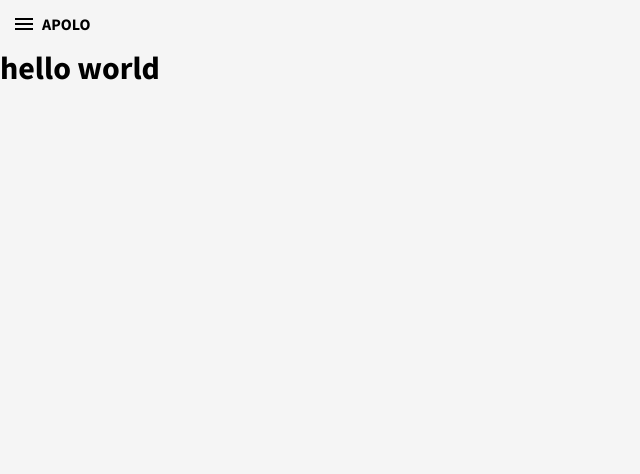
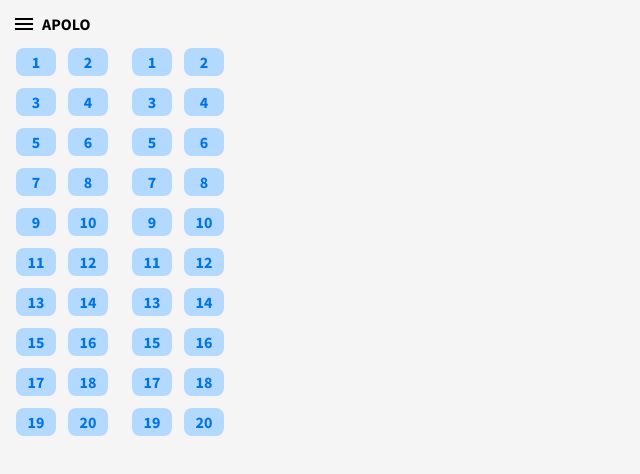
Before and after one commit to jeffersonmejia/apolo, a Next.js app: page / in a window 1280 px wide. Both pictures are taken after typing "Sample", "Sample123" into the empty fields and a click on the button "Ingresar". Shown: the top 474 px of the page, without its empty margins (0-640 px from the left). Built offline with nearby package versions, Linux system fonts and the light colour scheme.

Commit message:
add dropdown anim & seats style

```diff
--- a/src/components/main/index.module.css
+++ b/src/components/main/index.module.css
@@ -1,5 +1,5 @@
 .main {
-	padding-top: var(--navbar-height);
+	padding: var(--navbar-height) 16px 0 16px;
 	display: grid;
 	grid-template-columns: repeat(auto-fill, minmax(200px, auto));
 }
--- a/src/components/panel_aside/index.module.css
+++ b/src/components/panel_aside/index.module.css
@@ -1,11 +1,33 @@
+@keyframes opacity {
+	from {
+		opacity: 0;
+	}
+	to {
+		opacity: 1;
+	}
+}
+
+.aside {
+	margin-bottom: 16px;
+	animation: opacity 0.3s ease-in-out;
+}
+.aside ul {
+	display: flex;
+	flex-direction: column;
+	gap: 4px;
+}
 .aside li {
 	list-style: none;
 	font-weight: bold;
 	border-radius: var(--border-radius);
 	color: var(--aside-color);
 	padding: 12px;
+	transition: background-color 0.3s ease-in-out;
+	cursor: pointer;
 }
-
+.aside li:hover {
+	background-color: var(--aside-active);
+}
 aside .asideActive {
 	background-color: var(--aside-active);
 	color: var(--aside-active-color);
--- a/src/components/panel_ticket/index.js
+++ b/src/components/panel_ticket/index.js
@@ -1,7 +1,9 @@
+import { PanelTicketBus } from "../panel_ticket_bus";
+
 export function PanelTicket() {
 	return (
 		<>
-			<h1>hello world</h1>
+			<PanelTicketBus></PanelTicketBus>
 		</>
 	);
 }
--- /dev/null
+++ b/src/components/panel_ticket_bus/index.js
@@ -0,0 +1,11 @@
+import styles from "./index.module.css";
+import { PanelTicketBusSeats } from "../panel_ticket_bus_seats";
+
+export function PanelTicketBus() {
+	return (
+		<div className={styles.bus}>
+			<PanelTicketBusSeats />
+			<PanelTicketBusSeats />
+		</div>
+	);
+}
--- /dev/null
+++ b/src/components/panel_ticket_bus/index.module.css
@@ -0,0 +1,5 @@
+.bus {
+	display: grid;
+	grid-template-columns: repeat(2, 1fr);
+	gap: 24px;
+}
--- /dev/null
+++ b/src/components/panel_ticket_bus_seats/index.js
@@ -0,0 +1,13 @@
+import styles from "./index.module.css";
+
+export function PanelTicketBusSeats() {
+	const MAX_SEATS = 20,
+		seatElements = [];
+	const renderSeats = (() => {
+		for (let i = 1; i <= MAX_SEATS; i++) {
+			seatElements.push(<span key={i}>{i}</span>);
+		}
+	})();
+
+	return <div className={styles.seats}>{seatElements}</div>;
+}
--- /dev/null
+++ b/src/components/panel_ticket_bus_seats/index.module.css
@@ -0,0 +1,15 @@
+.seats {
+	display: grid;
+	grid-template-columns: repeat(2, 1fr);
+	gap: 12px;
+}
+
+.seats span {
+	background-color: var(--seat-bg);
+	color: var(--seat-fg);
+	font-weight: bold;
+	border-radius: var(--border-radius);
+	text-align: center;
+	padding: 4px 0;
+	cursor: pointer;
+}
--- a/src/styles/globals.css
+++ b/src/styles/globals.css
@@ -22,6 +22,9 @@
 	--aside-active-color: #135da7;
 
 	--navbar-height: 48px;
+
+	--seat-bg: hsl(210, 100%, 85%);
+	--seat-fg: hsl(210, 100%, 45%);
 }
 * {
 	margin: 0;
```
